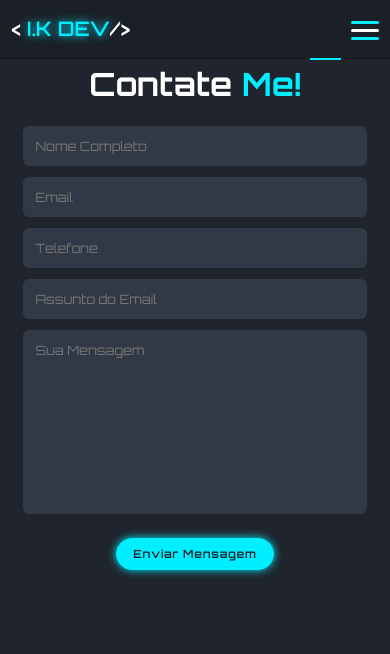
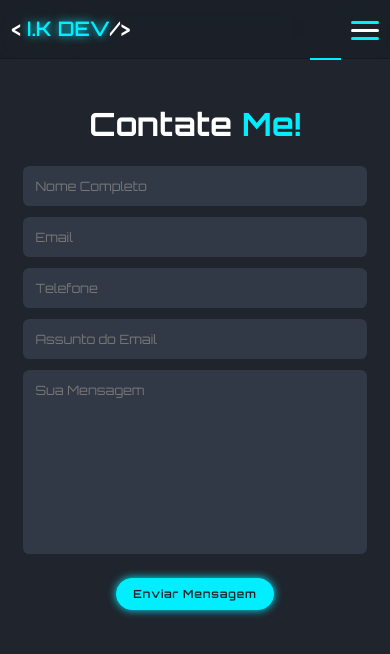
Before and after one commit to Israelkilday/portfolio, a React (Vite) app: page /contact in a window 390 px wide. Shown: the top 654 px of the page. Built offline with nearby package versions, Linux system fonts and the light colour scheme; some icons are missing.

Commit message:
djusting contact page

```diff
--- a/src/pages/Contact/Contact.module.css
+++ b/src/pages/Contact/Contact.module.css
@@ -197,6 +197,12 @@
         color: var(--main_color);
     }
 
+    @media (max-width: 768px) {
+        .contact h2 {
+            margin-top: 5rem;
+        }
+    }
+
     @media (max-width: 450px) {
         .contact form .input_box input {
             width: 100%;
--- a/src/pages/Home/Home.jsx
+++ b/src/pages/Home/Home.jsx
@@ -21,7 +21,7 @@ const Home = () => {
                     <div className={styles.home_content}>
                         <ParticlesBackground />
 
-                        <motion.h3
+                        {/* <motion.h3
                             initial={{ opacity: 0, x: -100 }}
                             animate={{ opacity: 1, x: 0 }}
                             transition={{
@@ -31,9 +31,10 @@ const Home = () => {
                                 ease: [0.3, 0, 0.2, 1]
                             }}
                         >
-                            {/* Olá eu sou */}
                             Inovando a cada <span>Byte</span>
-                        </motion.h3>
+                        </motion.h3> */}
+
+                        <h3 className={styles.first_h3}>Inovando a cada <span>Byte</span></h3>
 
                         <motion.h1
                             initial={{ opacity: 0, x: -100 }}
--- a/src/pages/Home/Home.module.css
+++ b/src/pages/Home/Home.module.css
@@ -10,7 +10,8 @@
     height: 30rem;
 }
 
-.home_content h3 {
+/* .home_content h3 { */
+ .first_h3 {
     font-size: 3rem;
     font-weight: 700;
     font-family: 'Montserrat', sans-serif;
```
